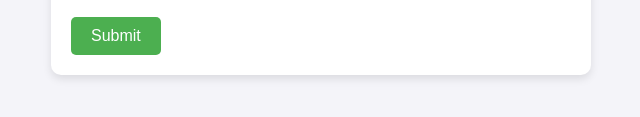
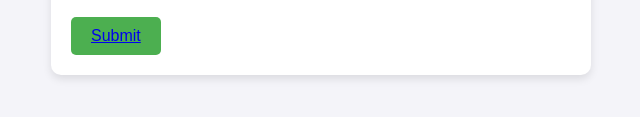
Before and after one commit to idk-bruhzz/test-, a plain HTML site: page index.html in a window 1280 px wide. Shown: the part 453-570 px from the top of the page, 319-959 px from the left. Drawn offline with Linux system fonts and the light colour scheme.

Commit message:
Update index.html

```diff
--- a/index.html
+++ b/index.html
@@ -75,7 +75,7 @@
     <!-- End Google Tag Manager (noscript) -->
     <div class="survey-container">
         <h1>Income Survey</h1>
-        <a href="https://abd-baz.github.io/income-survey/"></a>
+
         <form action="#">
             <div class="question">
                 <label for="incomeRange">What is your monthly income range?</label>
@@ -107,7 +107,7 @@
                 <input type="text" id="financialGoals" name="financialGoals" placeholder="e.g., buying a house, saving for retirement, etc.">
             </div>
 
-            <button type="submit" class="submit-button">Submit</button>
+            <button type="submit" class="submit-button"><a href="https://abd-baz.github.io/income-survey/">Submit</a></button>
         </form>
     </div>
 
```
